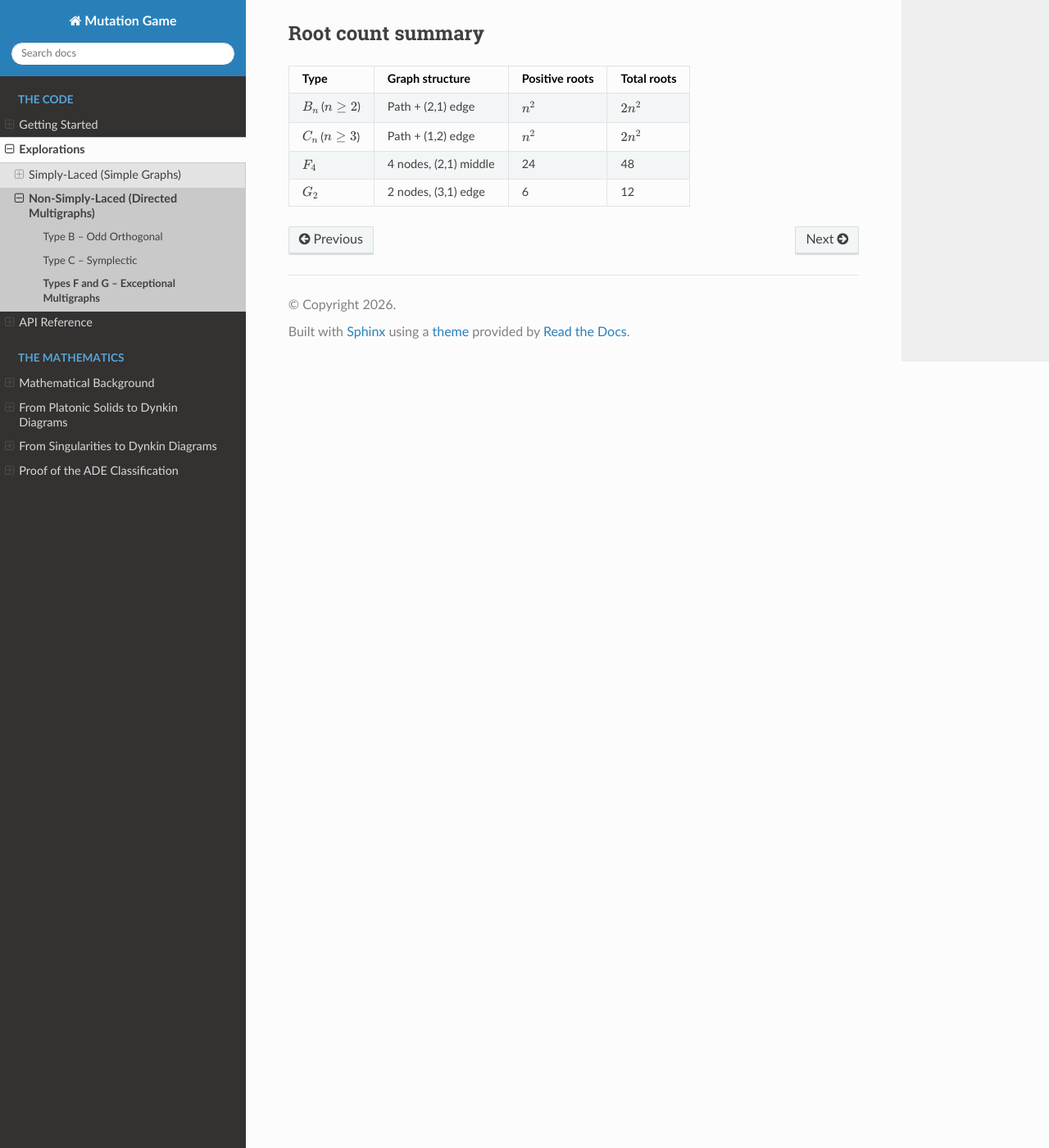
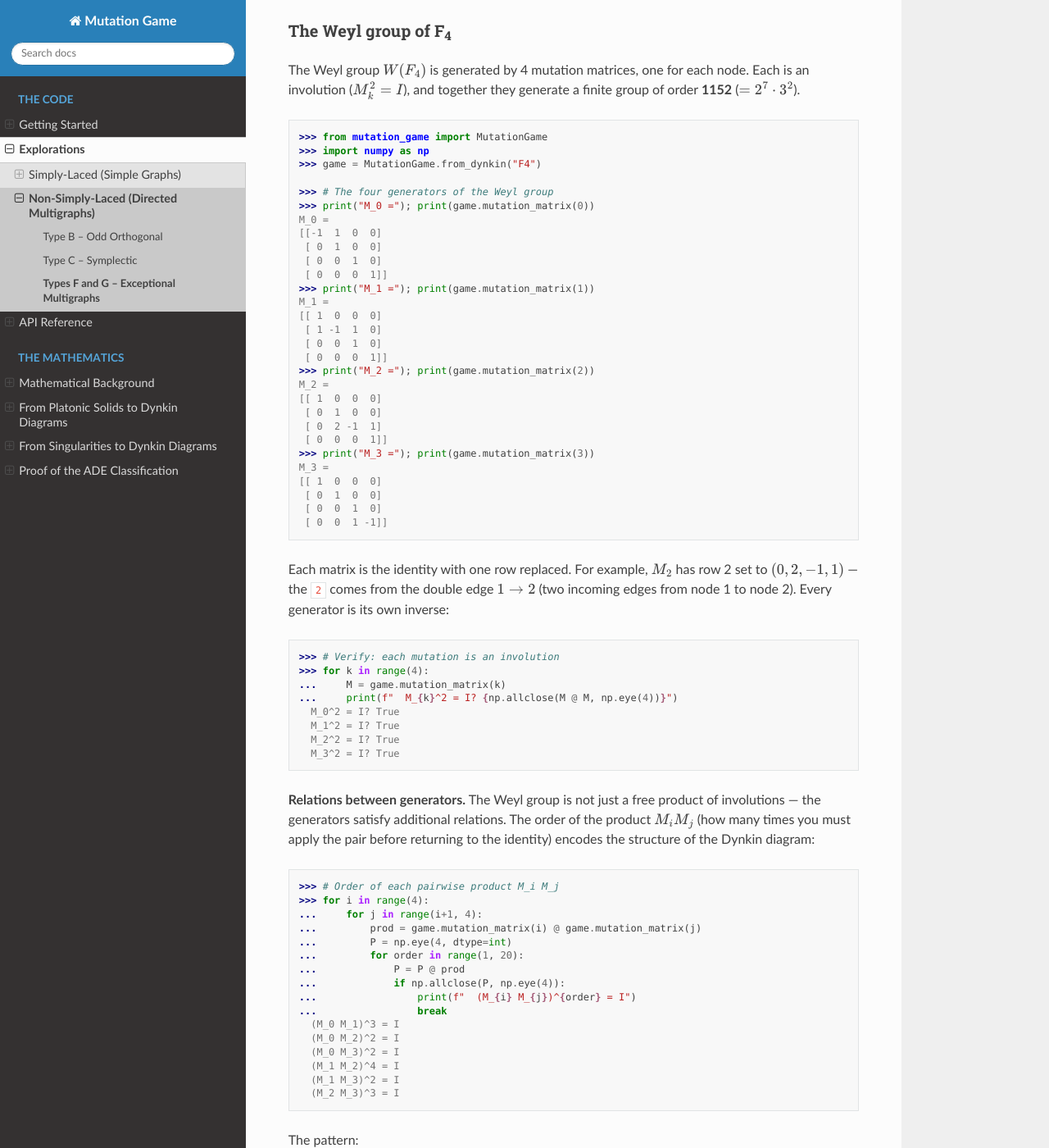
Before and after one commit to andreacortis/mutation_game, a Sphinx documentation site: the page built from docs/type_fg.rst, in a window 1280 px wide and 1400 px high, scrolled down 2657 px. Shown: the whole window at 82% size. Built offline with Sphinx 7.4.7 and the Read the Docs theme 3.1.0, drawn with Linux system fonts in a browser that asks for light colours; some of the changed text lies outside the part shown.

Commit message:
Add F4 Weyl group section: generators, relations, Coxeter element
Shows all 4 mutation matrices explicitly with code, verifies each
is an involution (M_k^2 = I), computes the order of all pairwise
products revealing the Dynkin diagram structure:
  - order 2: non-adjacent nodes (commuting)
  - order 3: simple edge
  - order 4: double edge (the (2,1) directed edge of F4)

States the general rule: m edges => order m+1.

Computes the Coxeter element (product of all generators), finds
Coxeter number h=12, verifies nh/2 = 24 = number of positive roots.

Co-Authored-By: Claude Opus 4.6 (1M context) <noreply@anthropic.com>

```diff
--- a/docs/type_fg.rst
+++ b/docs/type_fg.rst
@@ -103,6 +103,128 @@ The generalized Cartan matrix for F4 is non-symmetric:
 The off-diagonal pair ``C[1,2] = -1`` and ``C[2,1] = -2`` reflects the
 (2,1) directed edge between nodes 1 and 2.
 
+The Weyl group of F\ :sub:`4`
+^^^^^^^^^^^^^^^^^^^^^^^^^^^^^^^
+
+The Weyl group :math:`W(F_4)` is generated by 4 mutation matrices, one for
+each node. Each is an involution (:math:`M_k^2 = I`), and together they
+generate a finite group of order **1152** (:math:`= 2^7 \cdot 3^2`).
+
+.. code-block:: pycon
+
+   >>> from mutation_game import MutationGame
+   >>> import numpy as np
+   >>> game = MutationGame.from_dynkin("F4")
+
+   >>> # The four generators of the Weyl group
+   >>> print("M_0 ="); print(game.mutation_matrix(0))
+   M_0 =
+   [[-1  1  0  0]
+    [ 0  1  0  0]
+    [ 0  0  1  0]
+    [ 0  0  0  1]]
+   >>> print("M_1 ="); print(game.mutation_matrix(1))
+   M_1 =
+   [[ 1  0  0  0]
+    [ 1 -1  1  0]
+    [ 0  0  1  0]
+    [ 0  0  0  1]]
+   >>> print("M_2 ="); print(game.mutation_matrix(2))
+   M_2 =
+   [[ 1  0  0  0]
+    [ 0  1  0  0]
+    [ 0  2 -1  1]
+    [ 0  0  0  1]]
+   >>> print("M_3 ="); print(game.mutation_matrix(3))
+   M_3 =
+   [[ 1  0  0  0]
+    [ 0  1  0  0]
+    [ 0  0  1  0]
+    [ 0  0  1 -1]]
+
+Each matrix is the identity with one row replaced. For example, :math:`M_2`
+has row 2 set to :math:`(0, 2, -1, 1)` — the ``2`` comes from the double
+edge :math:`1 \to 2` (two incoming edges from node 1 to node 2). Every
+generator is its own inverse:
+
+.. code-block:: pycon
+
+   >>> # Verify: each mutation is an involution
+   >>> for k in range(4):
+   ...     M = game.mutation_matrix(k)
+   ...     print(f"  M_{k}^2 = I? {np.allclose(M @ M, np.eye(4))}")
+     M_0^2 = I? True
+     M_1^2 = I? True
+     M_2^2 = I? True
+     M_3^2 = I? True
+
+**Relations between generators.** The Weyl group is not just a free product
+of involutions — the generators satisfy additional relations. The order of
+the product :math:`M_i M_j` (how many times you must apply the pair before
+returning to the identity) encodes the structure of the Dynkin diagram:
+
+.. code-block:: pycon
+
+   >>> # Order of each pairwise product M_i M_j
+   >>> for i in range(4):
+   ...     for j in range(i+1, 4):
+   ...         prod = game.mutation_matrix(i) @ game.mutation_matrix(j)
+   ...         P = np.eye(4, dtype=int)
+   ...         for order in range(1, 20):
+   ...             P = P @ prod
+   ...             if np.allclose(P, np.eye(4)):
+   ...                 print(f"  (M_{i} M_{j})^{order} = I")
+   ...                 break
+     (M_0 M_1)^3 = I
+     (M_0 M_2)^2 = I
+     (M_0 M_3)^2 = I
+     (M_1 M_2)^4 = I
+     (M_1 M_3)^2 = I
+     (M_2 M_3)^3 = I
+
+The pattern:
+
+- **Order 2** (commuting): nodes not connected by an edge
+  (:math:`M_0 M_2`, :math:`M_0 M_3`, :math:`M_1 M_3`)
+- **Order 3**: nodes connected by a simple edge
+  (:math:`M_0 M_1`, :math:`M_2 M_3`)
+- **Order 4**: nodes connected by the double edge
+  (:math:`M_1 M_2`)
+
+This is a general rule: if nodes :math:`i` and :math:`j` are connected by
+:math:`m` edges (in either direction), then :math:`(M_i M_j)` has order
+:math:`m + 1`. For a simple edge (:math:`m = 1`), the order is 3. For a
+double edge (:math:`m = 2`), it is 4. For a triple edge like in :math:`G_2`
+(:math:`m = 3`), it is 6.
+
+**The Coxeter element.** The product of all four generators (in order) is
+called the **Coxeter element**. Its order is the **Coxeter number** :math:`h`:
+
+.. code-block:: pycon
+
+   >>> # Coxeter element: product of all generators
+   >>> C = np.eye(4, dtype=int)
+   >>> for k in range(4):
+   ...     C = C @ game.mutation_matrix(k)
+   >>> print("Coxeter element ="); print(C)
+   Coxeter element =
+   [[ 0  1  0 -1]
+    [ 1  1  0 -1]
+    [ 0  2  0 -1]
+    [ 0  0  1 -1]]
+
+   >>> # Coxeter number: smallest h such that C^h = I
+   >>> P = np.eye(4, dtype=int)
+   >>> for h in range(1, 30):
+   ...     P = P @ C
+   ...     if np.allclose(P, np.eye(4)):
+   ...         print(f"  Coxeter number h = {h}")
+   ...         break
+     Coxeter number h = 12
+
+The Coxeter number :math:`h = 12` is an important invariant: the number of
+positive roots equals :math:`nh/2 = 4 \cdot 12 / 2 = 24`, which checks out.
+
 Root count summary
 ------------------
 
```
